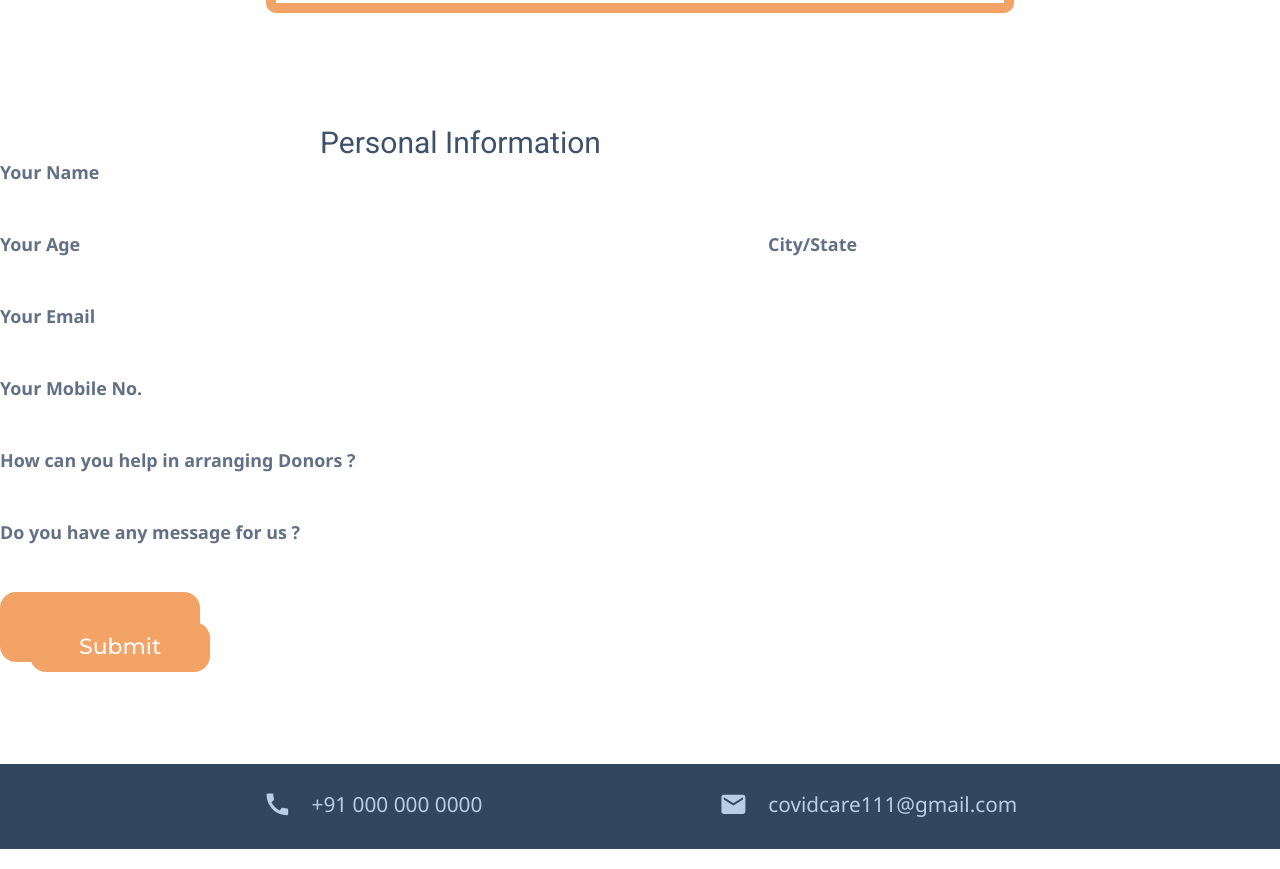
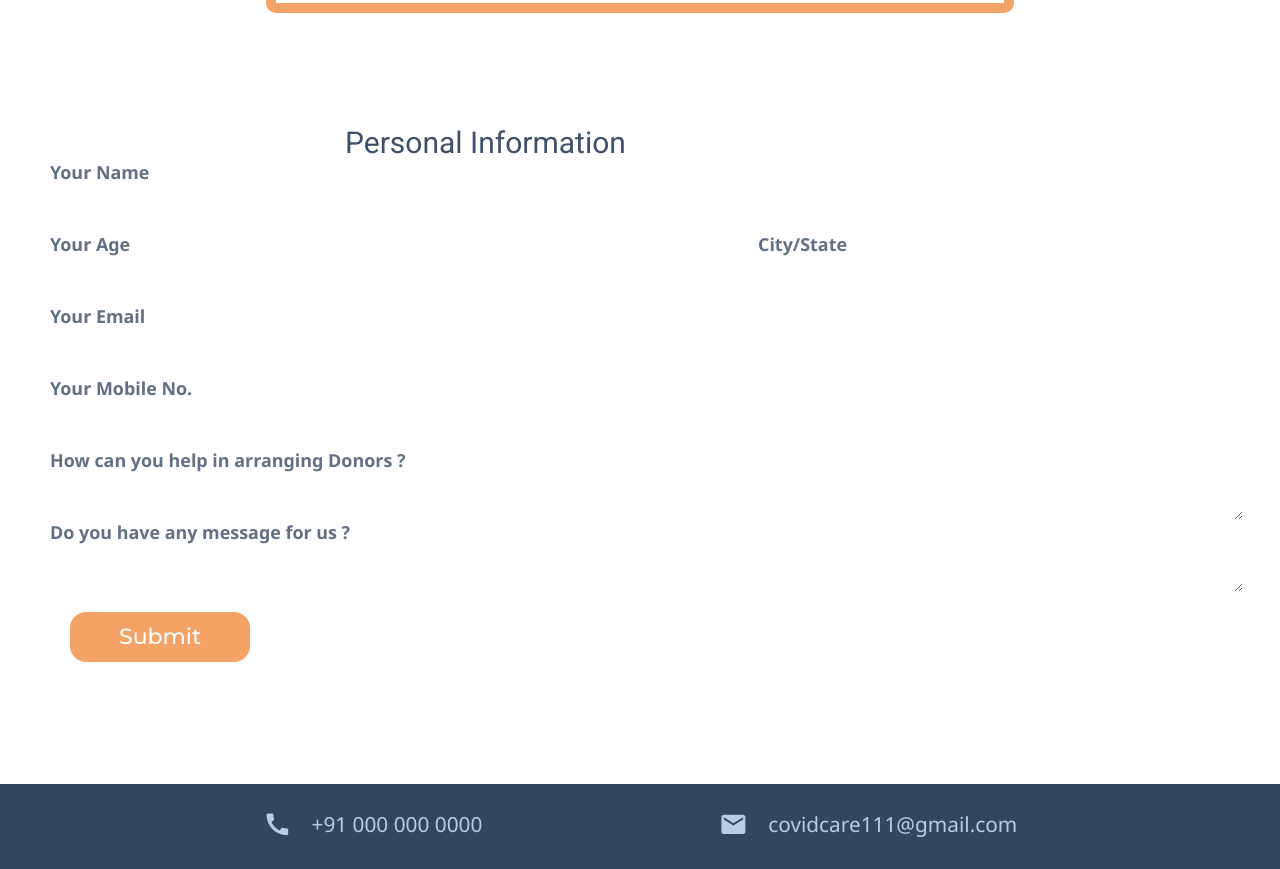
Before and after one commit to CovAssist/CoviHelp-client, a React (Create React App) app: page /Volunteer in a window 1280 px wide. Shown: the part 1560-2429 px from the top of the page. Built offline with nearby package versions, Linux system fonts and the light colour scheme.

Commit message:
Improved registration styling.

```diff
--- a/src/components/Forms/Form.css
+++ b/src/components/Forms/Form.css
@@ -4,15 +4,18 @@
   height: 2rem;
   padding: 0.3rem 0.4rem;
   border-radius: 0.2rem;
-  outline: 0;
-  border-style: none;
+  /* border-style: none; */
   margin-top: 0.4rem;
-  color: var(--color-medorange);
+  /* color: var(--color-medorange); */
+  outline: solid var(--color-orange);
 }
 
 .donorinput:hover {
   border: 3px solid var(--color-orange);
   transition: transform 5ms ease-in-out;
+}
+.Donor{
+  margin: 50px;
 }
 
 .Contact {
--- a/src/components/Forms/PatientForm/PatientForm.js
+++ b/src/components/Forms/PatientForm/PatientForm.js
@@ -180,7 +180,7 @@ const PatientForm = () => {
           />
         </div>
 
-        <div className="submit">
+        <div>
           <Button buttonName="donate" label="Submit" />
         </div>
       </form>
--- a/src/components/Forms/VolunteerForm/VolunteerForm.js
+++ b/src/components/Forms/VolunteerForm/VolunteerForm.js
@@ -104,7 +104,7 @@ const DonorForm = () => {
           ></textarea>
         </div>
 
-        <div className="submit">
+        <div>
           <Button buttonName="donate" label="Submit" />
         </div>
       </form>
```
